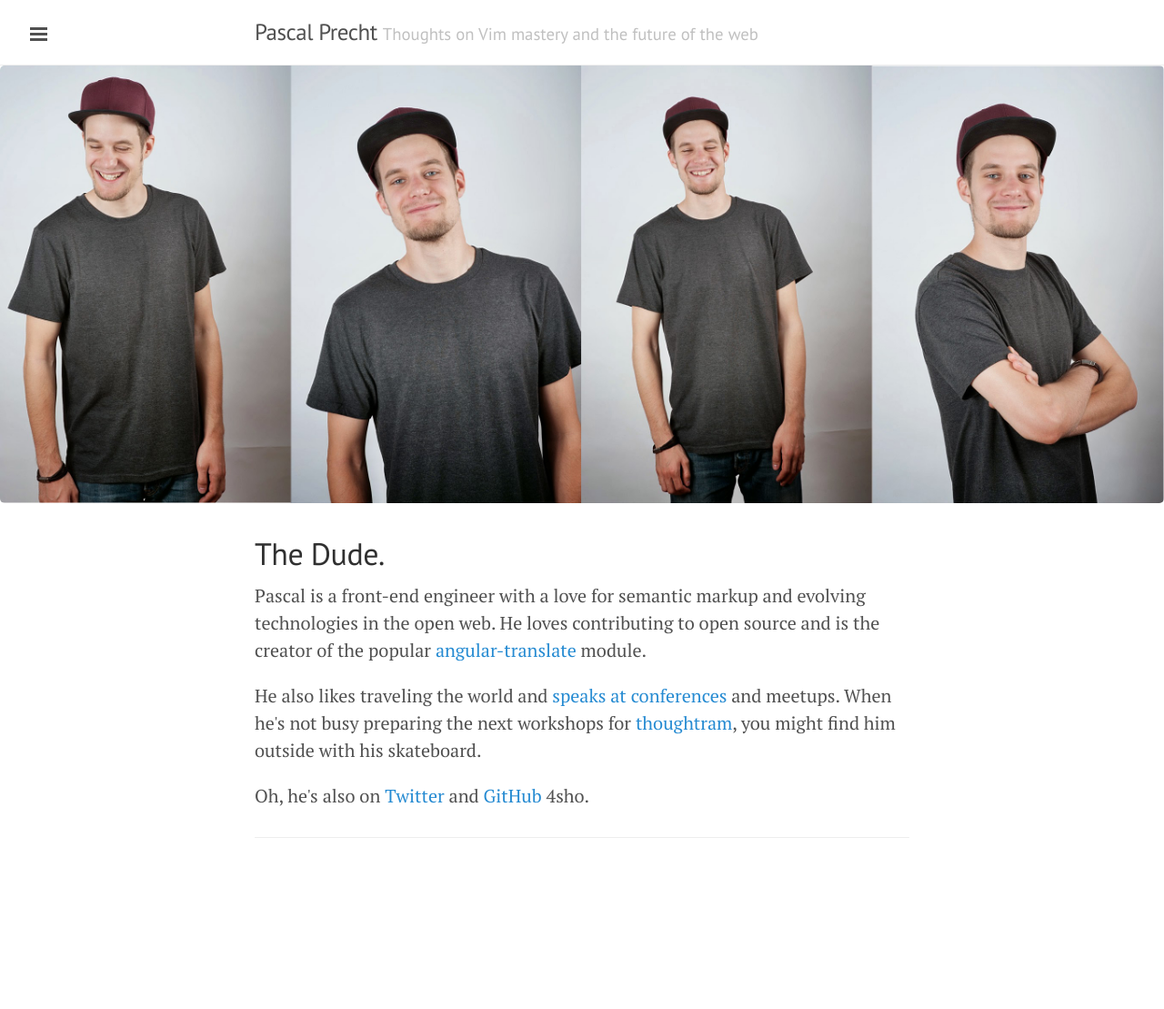
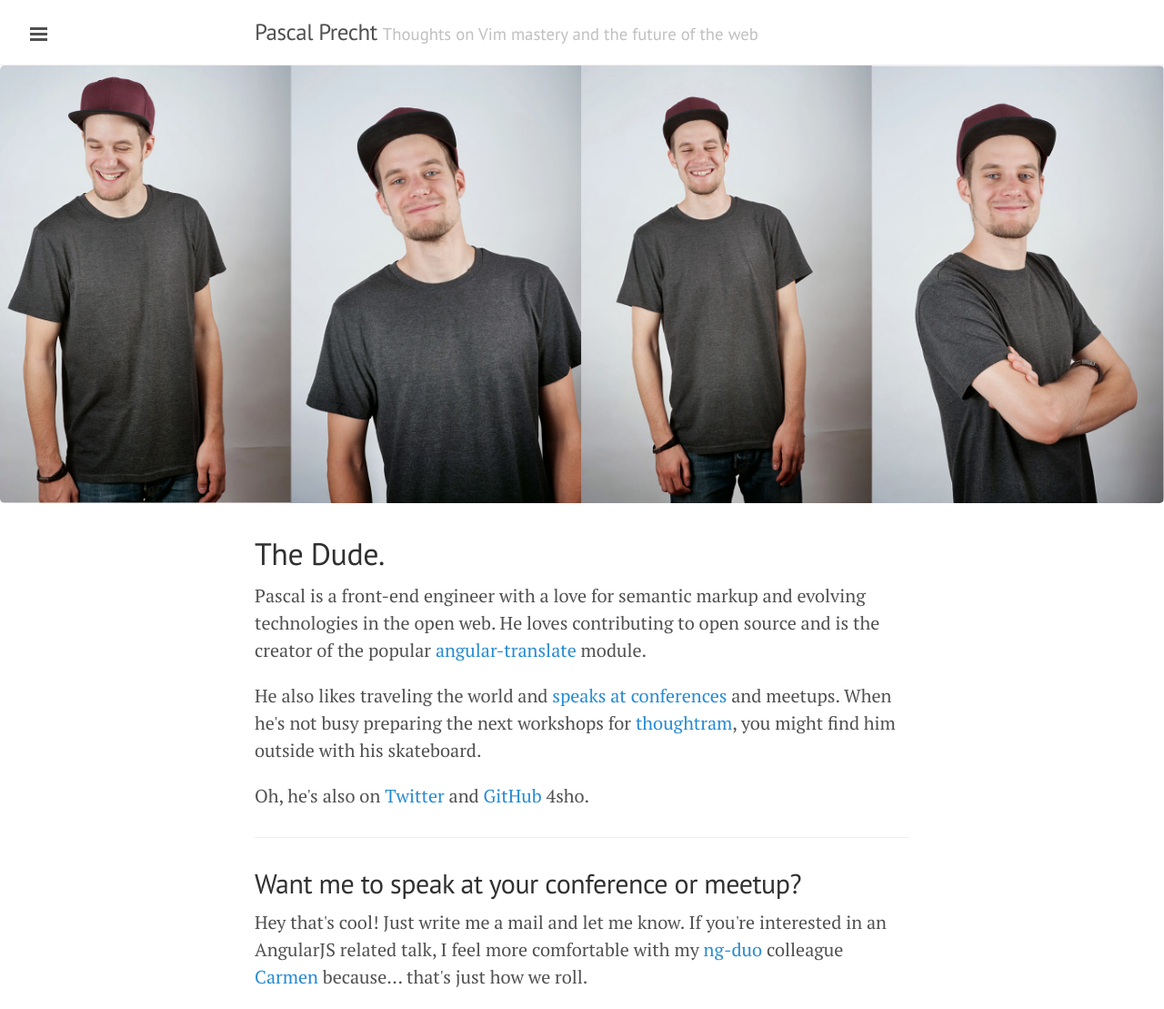
Before and after one commit to 0x-r4bbit/pascalprecht.github.io, a Jekyll site: the page built from about.html, in a window 1280 px wide. Shown: the whole page at 91% size. Built offline with Jekyll 4.4.1, drawn with Linux system fonts in a browser that asks for light colours; Markdown is read by kramdown in place of the engine named in the settings; before the commit the page ends 952 px from its top, so only the background shows below that.

Commit message:
adds hint for conf organizers

```diff
--- a/about.html
+++ b/about.html
@@ -8,4 +8,6 @@ title: "About"
   <p>He also likes traveling the world and <a href="/talks" title="Talks">speaks at conferences</a> and meetups. When he's not busy preparing the next workshops for <a href="http://thoughtram.io">thoughtram</a>, you might find him outside with his skateboard.</p>
   <p>Oh, he's also on <a href="http://twitter.com/PascalPrecht">Twitter</a> and <a href="http://github.com/PascalPrecht">GitHub</a> 4sho.</p>
   <hr>
+  <h2>Want me to speak at your conference or meetup?</h2>
+  <p>Hey that's cool! Just write me a mail and let me know. If you're interested in an AngularJS related talk, I feel more comfortable with my <a href="http://pascalprecht.github.io/full-spectrum-testing-slides/styles/super-geil.gif">ng-duo</a> colleague <a href="http://twitter.com/CarmenPopoviciu" title="Carmen on Twitter">Carmen</a> because... that's just how we roll.</p>
 </div>
```
